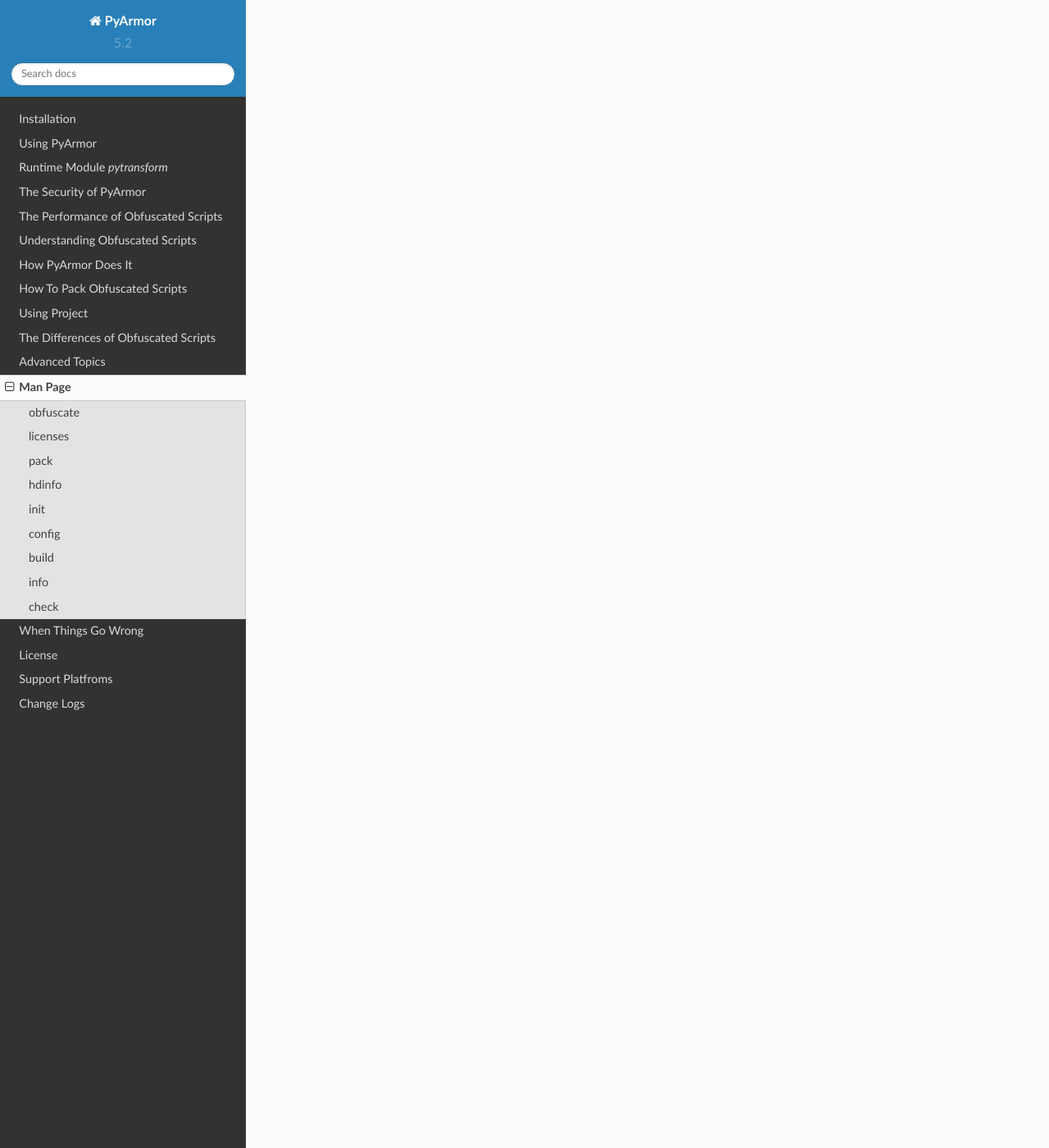
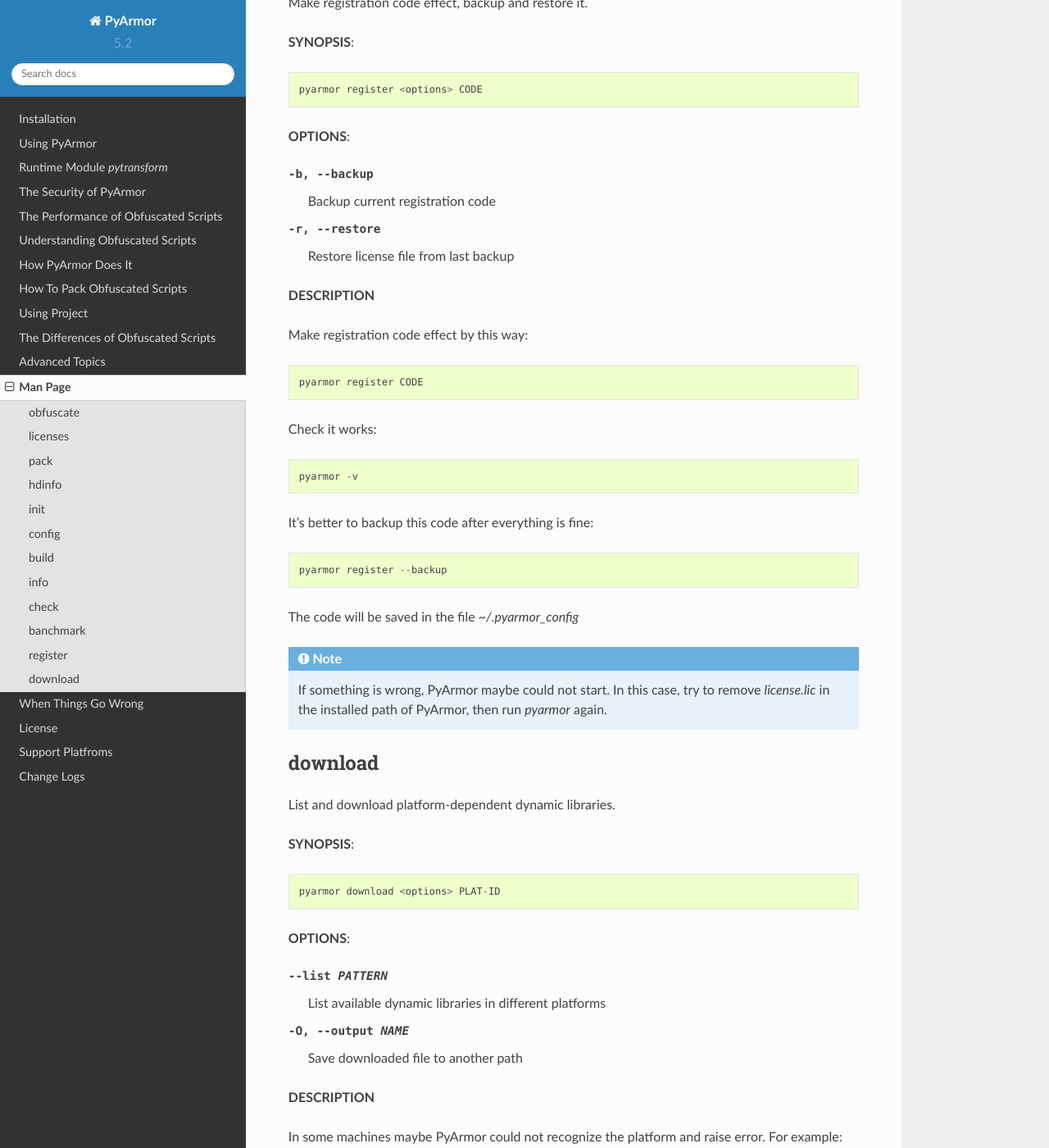
Before and after one commit to dashingsoft/pyarmor, a Sphinx documentation site: the page built from docs/man.rst, in a window 1280 px wide and 1400 px high, scrolled down 13455 px. Shown: the whole window at 82% size. Built offline with Sphinx 7.4.7 and the Read the Docs theme 2.0.0, drawn with Linux system fonts in a browser that asks for light colours; cross-references to code outside the pages are shown as plain code; some of the changed text lies outside the part shown.

Commit message:
Document command benchmark, register, download

```diff
--- a/docs/man.rst
+++ b/docs/man.rst
@@ -26,11 +26,11 @@
     info         Show project information
     check        Check consistency of project
 
-.. The other commands:
+The other commands::
 
-   benchmark     Run benchmark test in current machine
-   register      Make registration code work
-   download      Download platform-dependent dynamic libraries
+    benchmark    Run benchmark test in current machine
+    register     Make registration code work
+    download     Download platform-dependent dynamic libraries
 
 See `pyarmor <command> -h` for more information on a specific command.
 
@@ -468,4 +468,115 @@
 
     pyarmor check /path/to/project
 
+.. _benchmark:
+
+banchmark
+---------
+
+Check the performance of obfuscated scripts.
+
+**SYNOPSIS**::
+
+    pyarmor benchmark <options>
+
+**OPTIONS**:
+
+-m, --obf-mode <0,1>   Whether to obfuscate the whole module
+-c, --obf-code <0,1>   Whether to obfuscate each function
+-w, --wrap-mode <0,1>  Whether to obfuscate each function with wrap mode
+--debug                Do not remove test path
+
+**DESCRIPTION**
+
+This command will generate a test script, obfuscate it and run it,
+then output the elapsed time to initialize, import obfuscated module,
+run obfuscated functions etc.
+
+**EXAMPLES**
+
+* Test performance with default mode::
+
+    pyarmor benchmark
+
+* Test performance with no wrap mode::
+
+    pyarmor benchmark --wrap-mode 0
+
+* Check the test scripts which saved in the path `.benchtest`::
+
+    pyarmor benchmakr --debug
+
+.. _register:
+
+register
+--------
+
+Make registration code effect, backup and restore it.
+
+**SYNOPSIS**::
+
+    pyarmor register <options> CODE
+
+**OPTIONS**:
+
+-b, --backup     Backup current registration code
+-r, --restore    Restore license file from last backup
+
+**DESCRIPTION**
+
+Make registration code effect by this way::
+
+    pyarmor register CODE
+
+Check it works::
+
+    pyarmor -v
+
+It's better to backup this code after everything is fine::
+
+    pyarmor register --backup
+
+The code will be saved in the file `~/.pyarmor_config`
+
+.. note::
+
+   If something is wrong, PyArmor maybe could not start. In this case,
+   try to remove `license.lic` in the installed path of PyArmor, then
+   run `pyarmor` again.
+
+.. _download:
+
+download
+--------
+
+List and download platform-dependent dynamic libraries.
+
+**SYNOPSIS**::
+
+    pyarmor download <options> PLAT-ID
+
+**OPTIONS**:
+
+--list PATTERN        List available dynamic libraries in different platforms
+-O, --output NAME     Save downloaded file to another path
+
+**DESCRIPTION**
+
+In some machines maybe PyArmor could not recognize the platform and
+raise error. For example::
+
+    ERROR: Unsupport platform linux32/armv7l
+
+In this case, check all the available prebuilt libraries::
+
+    pyarmor download --list
+
+And download `armv7` from this list::
+
+    pyarmor download --output linux32/armv7l armv7
+
+Filter could be applied to list the platforms, for example::
+
+    pyarmor download --list linux32
+
 .. include:: _common_definitions.txt
```
Also changed, not shown: docs/performance.rst (+9 -1 lines).
